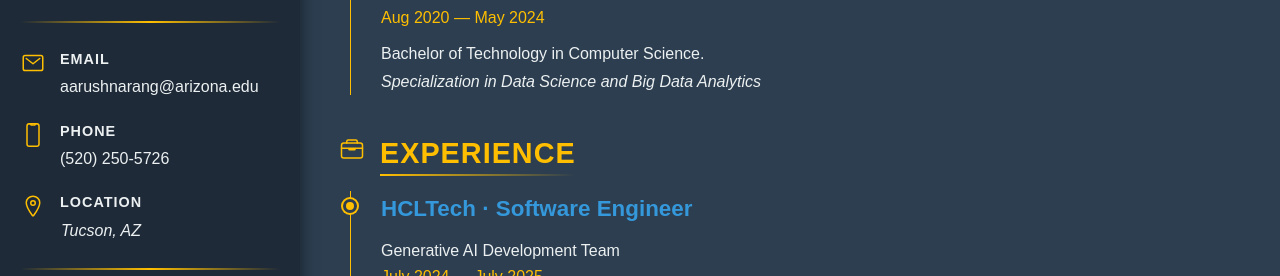
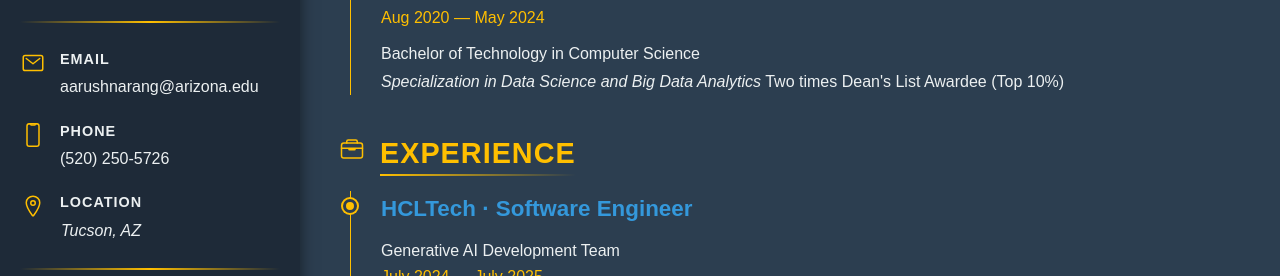
Before and after one commit to aarushnarang02/aarushnarang02.github.io, a website: page resume.html in a window 1280 px wide. Shown: the part 373-649 px from the top of the page. Drawn offline with nearby package versions, Linux system fonts and the light colour scheme.

Commit message:
content2

```diff
--- a/resume.html
+++ b/resume.html
@@ -114,8 +114,9 @@
                 </h3>
                 <span>Aug 2020 — May 2024</span>
                 <p class="timeline-text">
-                    Bachelor of Technology in Computer Science.<br>
+                    Bachelor of Technology in Computer Science<br>
                     <i>Specialization in Data Science and Big Data Analytics</i>
+                    Two times Dean's List Awardee (Top 10%)
                 </p>
             </li>
         </ol>
```
